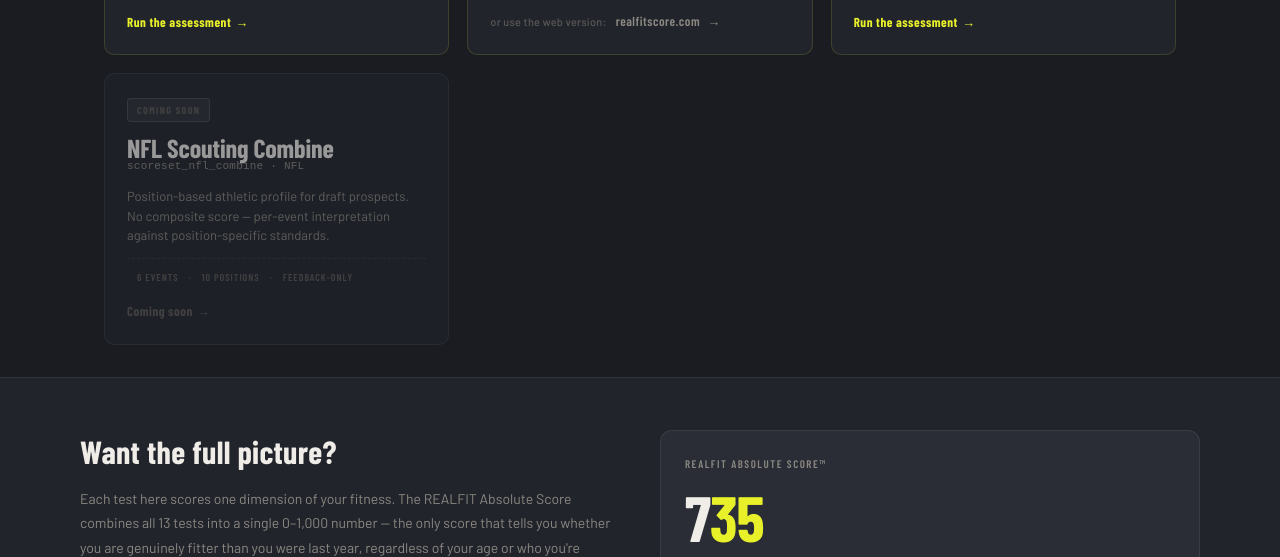
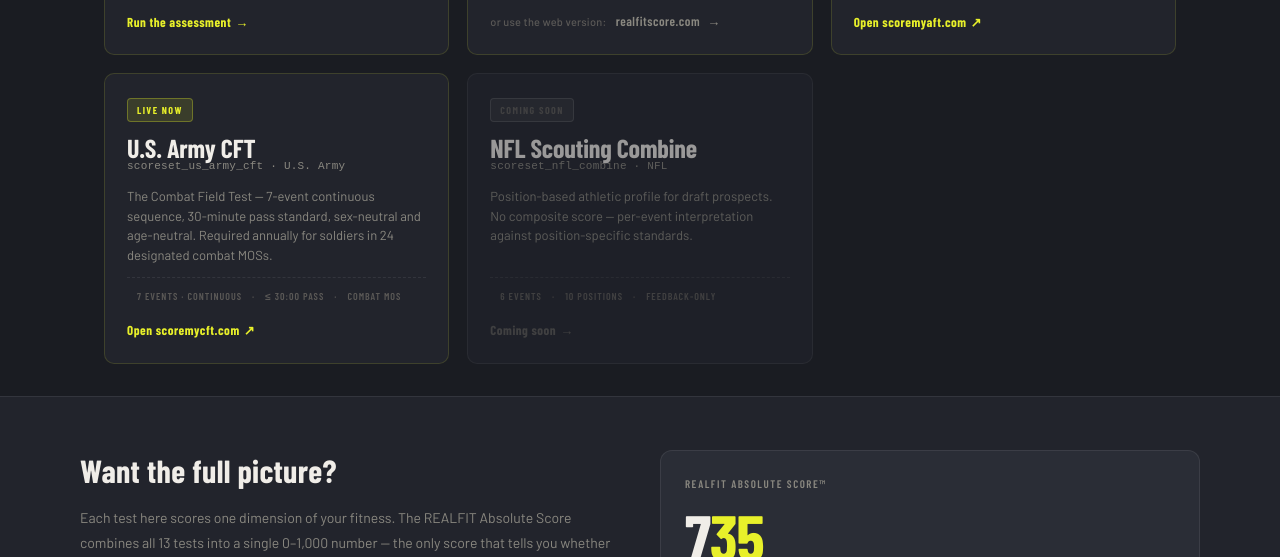
Before and after one commit to realfit/scoremyfitness, a plain HTML site: page index.html in a window 1280 px wide. Shown: the part 2243-2800 px from the top of the page. Drawn offline with nearby package versions, Linux system fonts and the light colour scheme; a web font is replaced by a local one.

Commit message:
Add files via upload

```diff
--- a/index.html
+++ b/index.html
@@ -569,12 +569,12 @@ footer{
     </div>
     <div class="hero-divider"></div>
     <div class="hero-stat">
-      <div class="hero-stat-num"><span>3</span></div>
+      <div class="hero-stat-num"><span>4</span></div>
       <div class="hero-stat-label">Live Score Sets</div>
     </div>
     <div class="hero-divider"></div>
     <div class="hero-stat">
-      <div class="hero-stat-num"><span>22</span></div>
+      <div class="hero-stat-num"><span>23</span></div>
       <div class="hero-stat-label">Tests across Score Sets</div>
     </div>
   </div>
@@ -890,8 +890,8 @@ footer{
       </div>
     </div>
 
-    <!-- LIVE: Army AFT -->
-    <a href="/aft" class="scoreset-card live">
+    <!-- LIVE: Army AFT (hosted at scoremyaft.com) -->
+    <a href="https://scoremyaft.com" class="scoreset-card live">
       <div class="sc-badge live">Live now</div>
       <div>
         <div class="sc-name">U.S. Army AFT</div>
@@ -903,7 +903,23 @@ footer{
         <span class="sc-meta-item">Tiered thresholds</span>
         <span class="sc-meta-item">Age + sex normed</span>
       </div>
-      <div class="sc-arrow">Run the assessment <span>→</span></div>
+      <div class="sc-arrow">Open scoremyaft.com <span>↗</span></div>
+    </a>
+
+    <!-- LIVE: Army CFT (hosted at scoremycft.com) -->
+    <a href="https://scoremycft.com" class="scoreset-card live">
+      <div class="sc-badge live">Live now</div>
+      <div>
+        <div class="sc-name">U.S. Army CFT</div>
+        <div class="sc-publisher">scoreset_us_army_cft · U.S. Army</div>
+      </div>
+      <div class="sc-audience">The Combat Field Test — 7-event continuous sequence, 30-minute pass standard, sex-neutral and age-neutral. Required annually for soldiers in 24 designated combat MOSs.</div>
+      <div class="sc-meta">
+        <span class="sc-meta-item">7 events · continuous</span>
+        <span class="sc-meta-item">≤ 30:00 pass</span>
+        <span class="sc-meta-item">Combat MOS</span>
+      </div>
+      <div class="sc-arrow">Open scoremycft.com <span>↗</span></div>
     </a>
 
     <!-- COMING: NFL Combine -->
```
Also changed, not shown: vercel.json.
